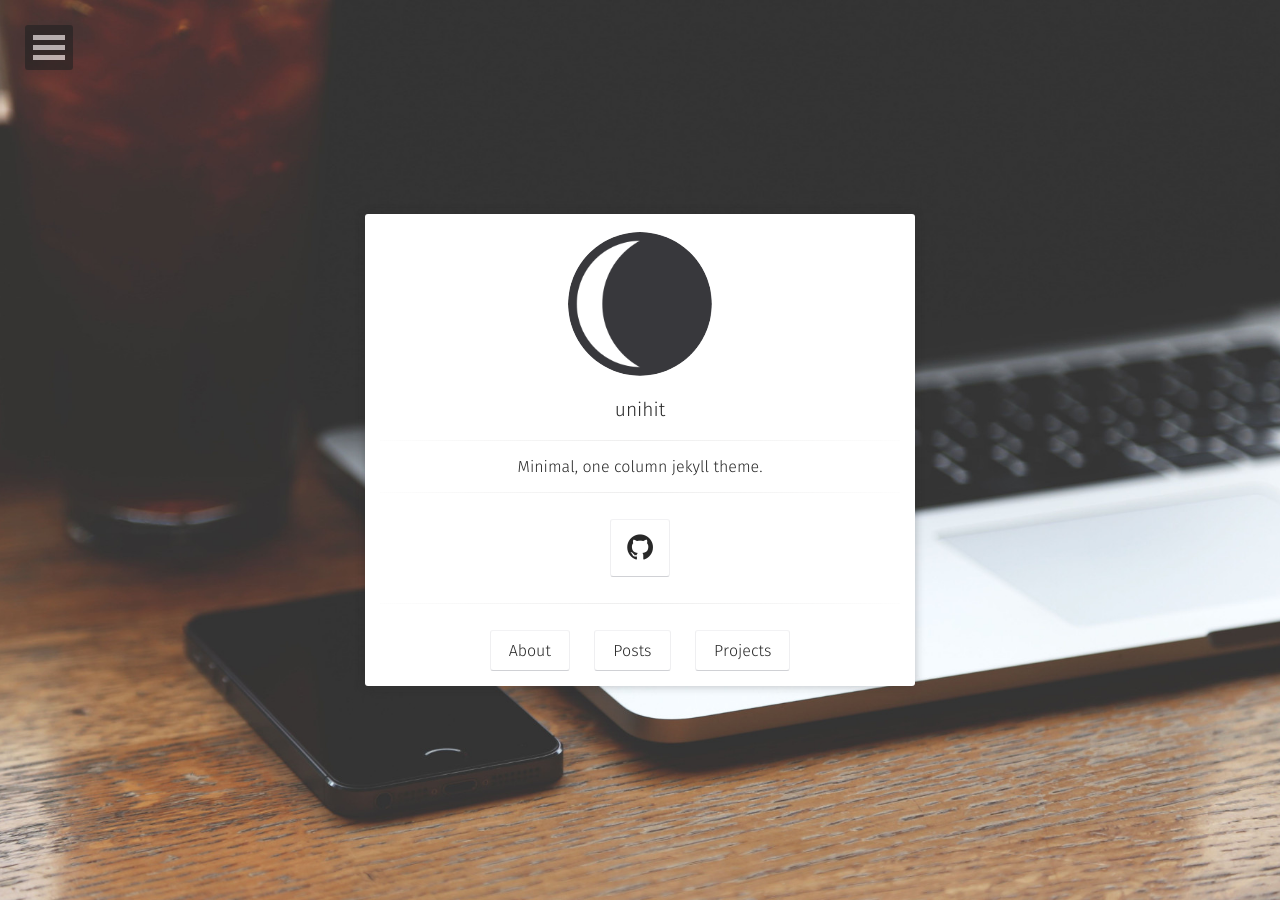
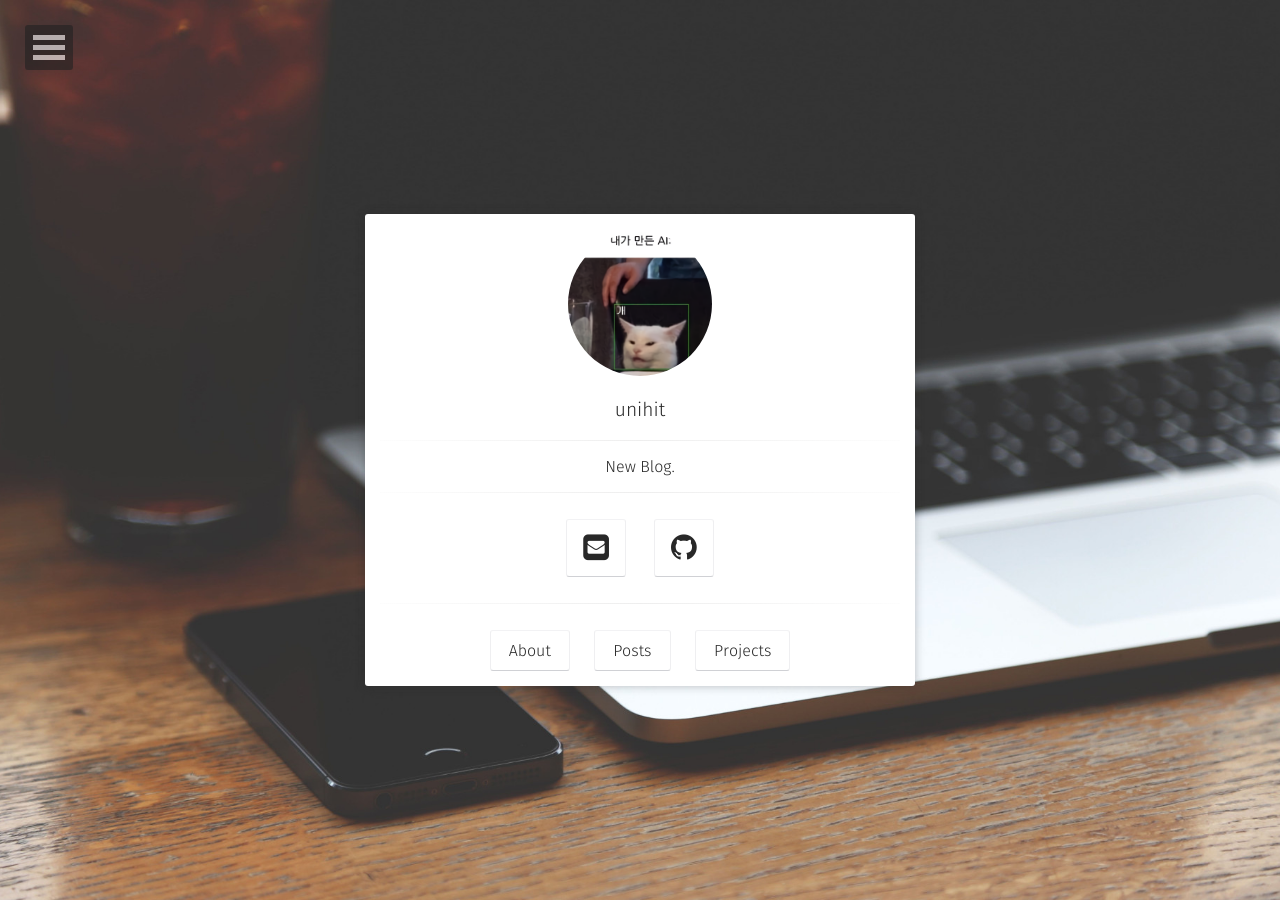
Before and after one commit to unihit/unihit.github.io, a Jekyll site: the page built from index.html, in a window 1280 px wide. Built offline with Jekyll 4.4.1, drawn with Linux system fonts in a browser that asks for light colours; some web fonts are replaced.

Commit message:
Add new logo.png, Update _config.yml

```diff
--- a/_config.yml
+++ b/_config.yml
@@ -2,8 +2,8 @@ remote_theme : TaylanTatli/Moon
 
 # Site
 title:              unihit
-bio:                'Minimal, one column jekyll theme.'
-description:        "Moon is a minimal, one column jekyll theme for your blog."
+bio:                'New Blog.'
+description:        "New Developer."
 reading_time:       true
 words_per_minute:   200
 logo:               'assets/img/logo.png'
@@ -39,7 +39,7 @@ disqus_shortname:   unihit
   #ad-client:
   #ad-slot:
 #bing-verify:
-#email:
+email:              unihit.naver.com
 twitter:            #unihit
 facebook:           #unihit
 github-url:         github.com/unihit
```
Also changed, not shown: assets/img/Default_logo.png (added), assets/img/logo.png.
